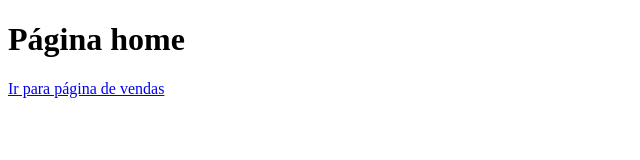
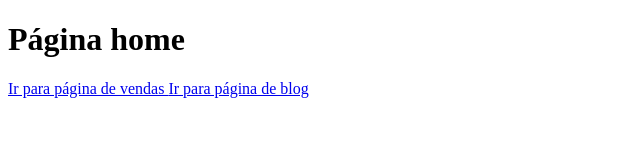
Before and after one commit to joaoribeiro03/aulagithub, a plain HTML site: page index.html in a window 1280 px wide. Shown: the whole page, without its empty margins (0-640 px from the left). Drawn offline with Linux system fonts and the light colour scheme.

Commit message:
atualizações no layout

```diff
--- a/index.html
+++ b/index.html
@@ -9,6 +9,7 @@
 
     <h1>Página home</h1>
     <a href="vendas.html"> Ir para página de vendas </a>
+    <a href="blog.html"> Ir para página de blog </a>
 
 </body>
 </html>
```
Also changed, not shown: blog.html (+1 -0 lines).
